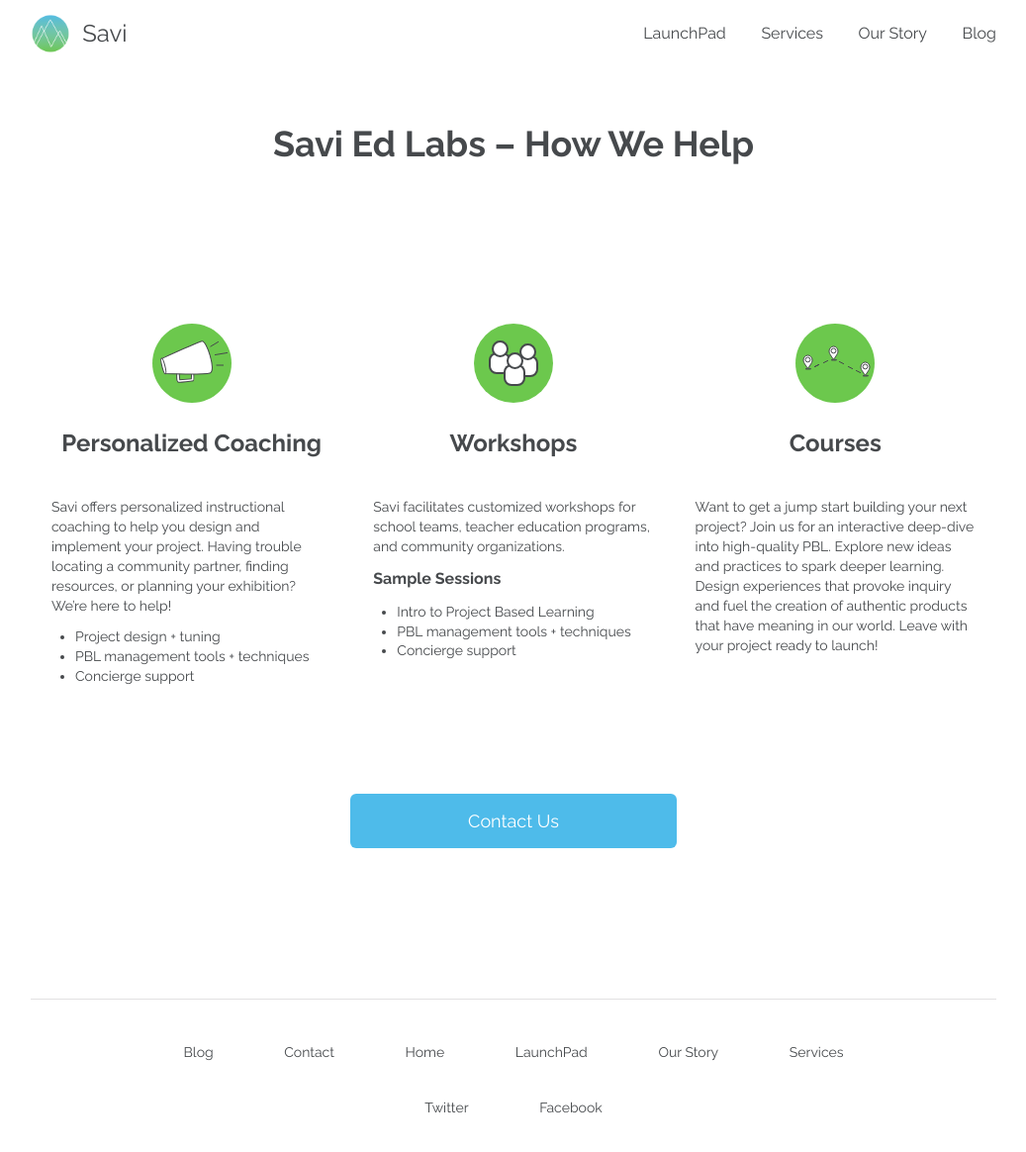
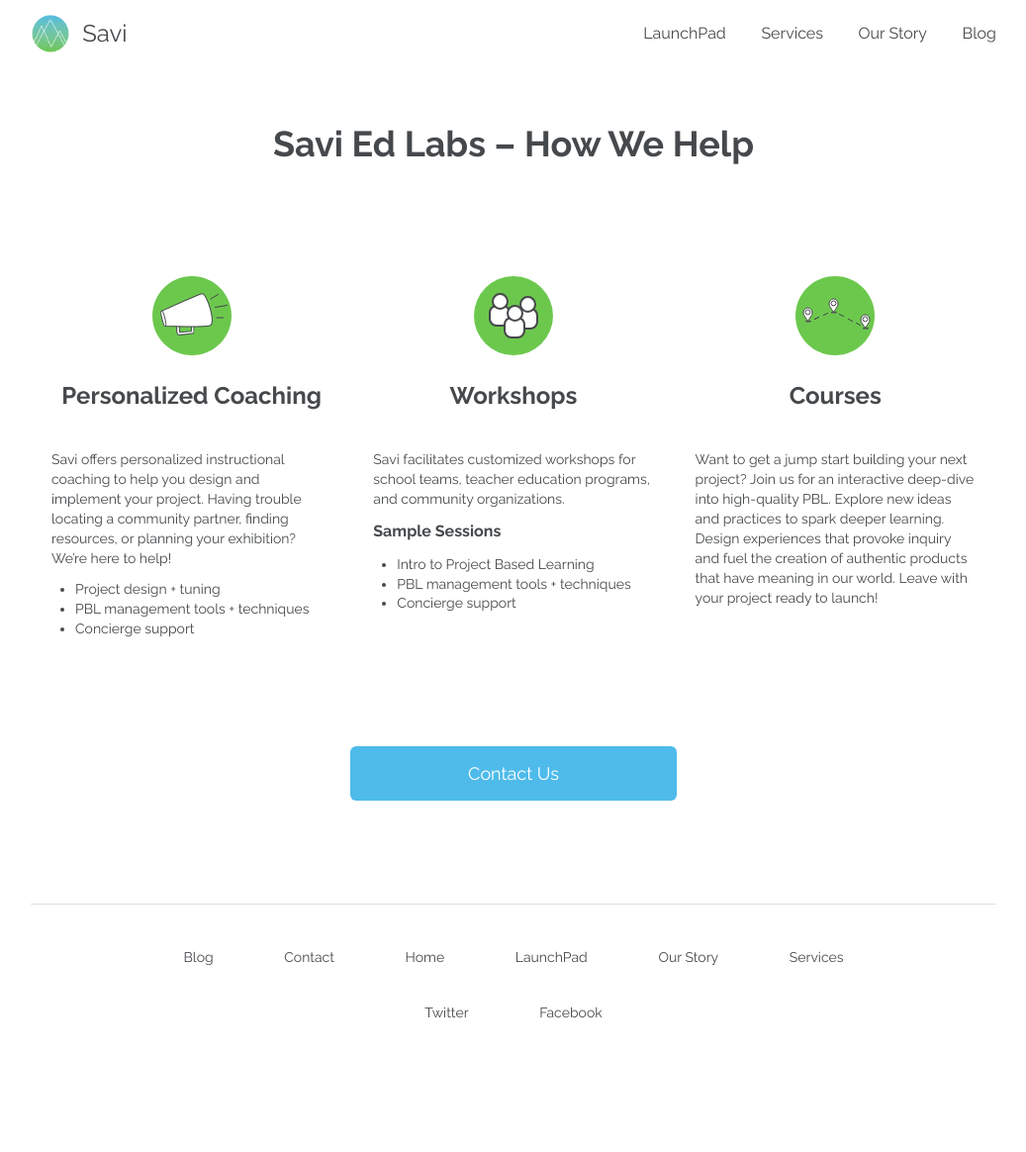
Before and after one commit to savilabs/savilabs.github.io, a Jekyll site: the page built from services.html, in a window 1280 px wide and 1206 px high. Shown: the top 1164 px of the window at 99% size, without its empty margins (121-1158 px from the left). Built offline with Jekyll 4.4.1, drawn with Linux system fonts in a browser that asks for light colours; nearby versions of some CDN libraries.

Commit message:
Decrease lg spacing unit size
This makes it so the large spacing unit is a bit smaller based on
feedback from Peter & Brian to tighten the spacing up.

```diff
--- a/css/main.scss
+++ b/css/main.scss
@@ -14,7 +14,7 @@ $base-line-height: 1.428;
 
 $spacing-unit: 24px;
 $spacing-unit--medium: $spacing-unit * 2;
-$spacing-unit--large: $spacing-unit * 6;
+$spacing-unit--large: $spacing-unit * 4;
 
 $text-color:       #46494C;
 $background-color: #FFFFFF;
```
